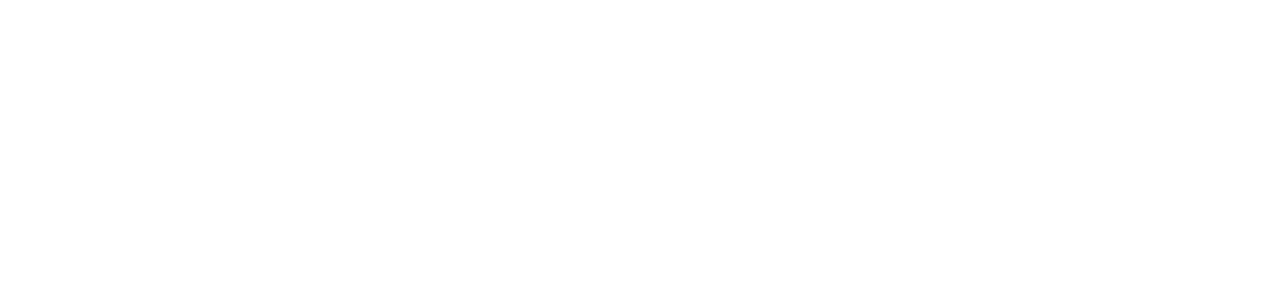
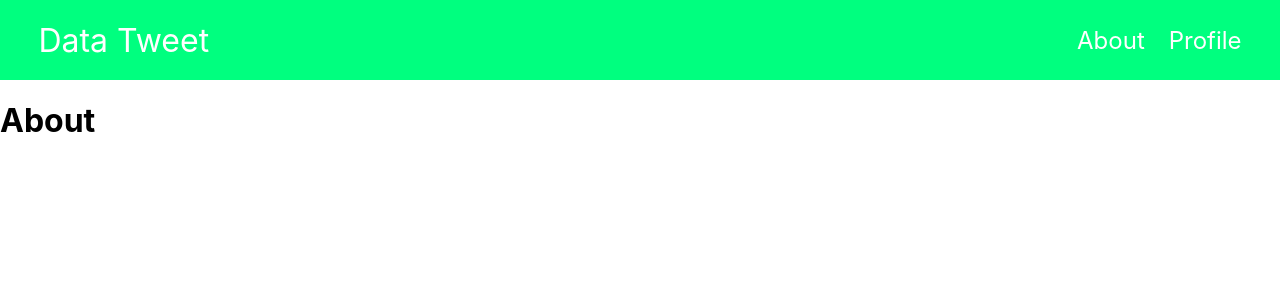
Before and after one commit to fsu-fall2022-capstone/Project-Group-3, a React (Create React App) app in the folder frontend/: page /about in a window 1280 px wide. Before the commit this address had no page. Shown: the top 300 px of the page. Built offline with nearby package versions, Linux system fonts and the light colour scheme.

Commit message:
initial navbar

```diff
--- a/frontend/src/App.js
+++ b/frontend/src/App.js
@@ -1,18 +1,19 @@
 import React from 'react'
-import HomePage from './HomePage';
-import Test from './Test';
-import { BrowserRouter as Router, Route, Routes} from 'react-router-dom'
+import Home from './components/Home';
+import About from './components/About';
+import Profile from './components/Profile';
+import Navbar from './components/Navbar';
+import {Route, Routes} from 'react-router-dom'
 
 function App() {
   return (
     <div className="App">
-      <Router>
+        <Navbar />
         <Routes>
-          <Route path = '/' element = {<HomePage/>} />
-          <Route path = '/index' element = {<Test />} />
+          <Route path = '/' element = {<Home/>} />
+          <Route path = '/about' element = {<About />} />
+          <Route path = '/profile' element = {<Profile />} />
         </Routes>
-
-      </Router>
 
     </div>
   );
--- /dev/null
+++ b/frontend/src/components/About.jsx
@@ -0,0 +1,12 @@
+import React from 'react'
+
+function About(){
+    return(
+        <div className= 'about'>
+            <h1>About </h1>
+        </div>
+
+    )
+}
+
+export default About
--- a/frontend/src/HomePage.js
+++ b/frontend/src/components/Home.jsx
@@ -1,12 +1,12 @@
 import React from 'react'
 
-function HomePage(){
+function Home(){
     return(
         <div className= 'home'>
-            <h1>Hello World! </h1>
+            <h1>Home</h1>
         </div>
 
     )
 }
 
-export default HomePage
+export default Home
--- /dev/null
+++ b/frontend/src/components/Navbar.jsx
@@ -0,0 +1,21 @@
+import React from 'react';
+import {Link} from 'react-router-dom'
+import "../styles/navbar.css";
+
+export default function Navbar() {
+  return (
+    <nav className="nav">
+      <Link to="/" className="site-name">
+        Data Tweet
+      </Link>
+      <ul className="pages">
+        <li>
+          <Link to="/about">About</Link>
+        </li>
+        <li>
+          <Link to="/profile">Profile</Link>
+        </li>
+      </ul>
+    </nav>
+  );
+}
--- /dev/null
+++ b/frontend/src/components/Profile.jsx
@@ -0,0 +1,12 @@
+import React from 'react'
+
+function Profile(){
+    return(
+        <div className= 'profile'>
+            <h1>Profile </h1>
+        </div>
+
+    )
+}
+
+export default Profile
--- a/frontend/src/index.js
+++ b/frontend/src/index.js
@@ -2,12 +2,15 @@ import React from 'react';
 import ReactDOM from 'react-dom/client';
 import './index.css';
 import App from './App';
+import {BrowserRouter} from "react-router-dom"
 
 export const fetch_url = 'http://127.0.0.1:8000/'
 
 const root = ReactDOM.createRoot(document.getElementById('root'));
 root.render(
   <React.StrictMode>
-    <App />
+    <BrowserRouter>
+        <App />
+    </BrowserRouter>
   </React.StrictMode>
 );
--- /dev/null
+++ b/frontend/src/styles/navbar.css
@@ -0,0 +1,29 @@
+.nav {
+    color: white;
+    background-color: #00FF7F;
+    display: flex;
+    justify-content: space-between;
+    align-items: center;
+    height: 5em;
+}
+
+.site-name{
+    font-size: 2rem;
+    margin-left: 3vw;
+}
+
+ul {
+    list-style: none;
+    display: flex;
+    gap: 1em;
+}
+
+a {
+    color: inherit;
+    text-decoration: none;
+}
+
+.pages{
+    margin-right: 3vw;
+    font-size: 1.5rem;
+}
```
